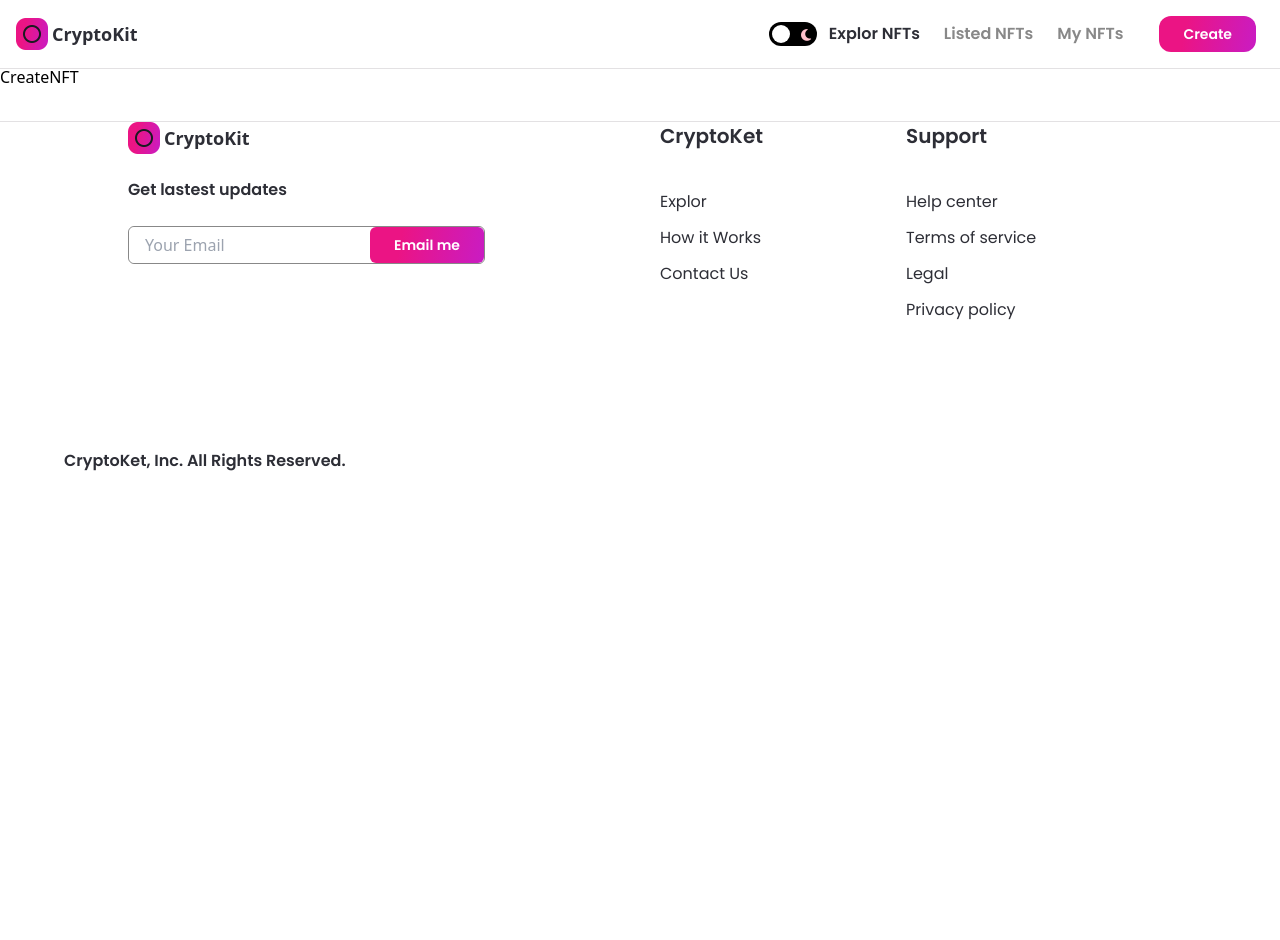
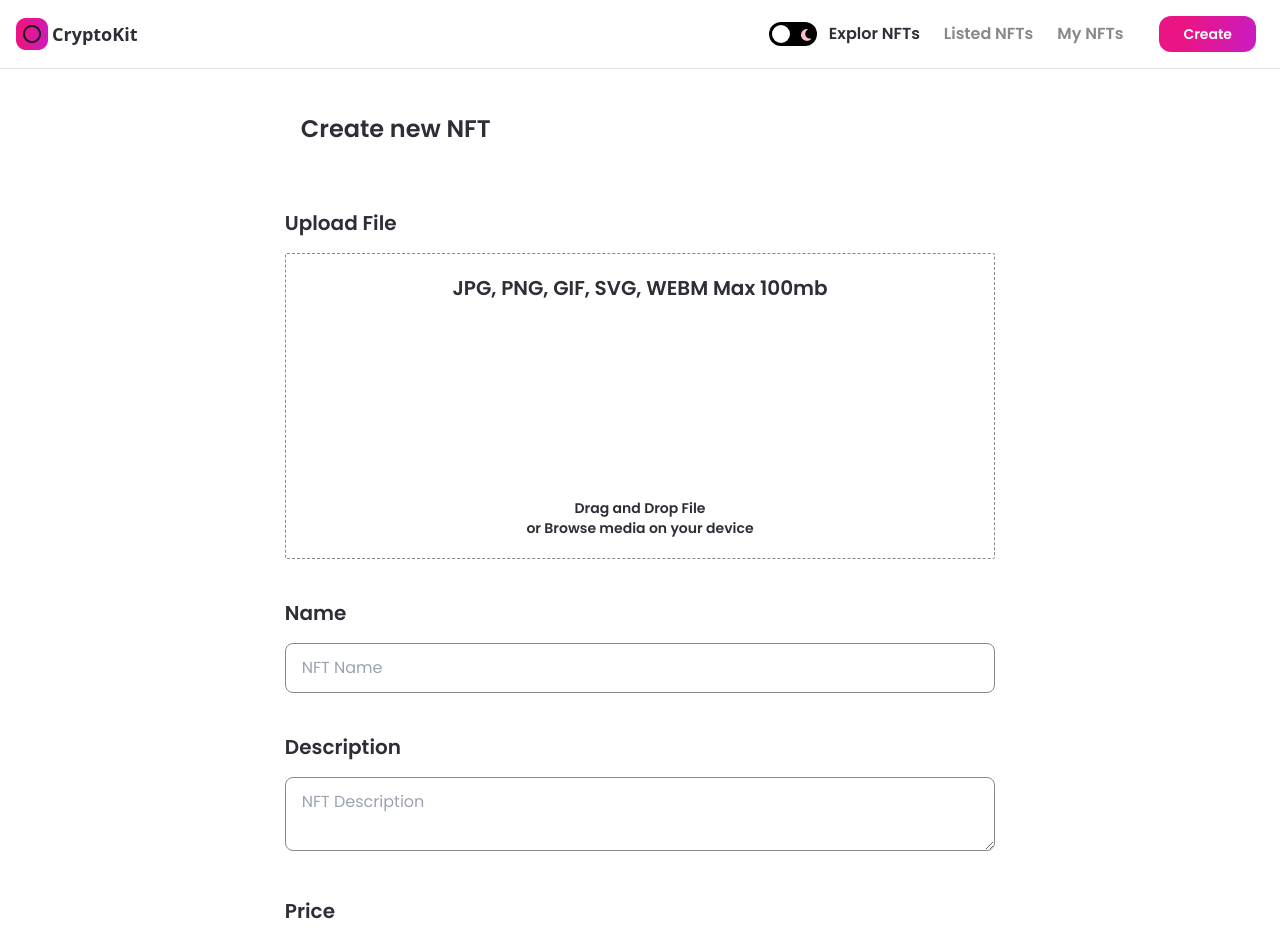
Before and after one commit to xdd825/nft_marketplace, a Next.js app: page /create-nft in a window 1280 px wide. Shown: the top 940 px of the page. Before the commit the page ends 800 px from the top, so only its background shows below. Built offline with nearby package versions, Linux system fonts and the light colour scheme.

Commit message:
add create NFT page

```diff
--- /dev/null
+++ b/components/Input.jsx
@@ -0,0 +1,30 @@
+import React from 'react';
+
+const Input = ({ inputType, title, placeholder, handleClick }) => (
+  <div className="mt-10 w-full">
+    <p className="font-poppins dark:text-white text-nft-black-1 font-semibold text-xl">{title}</p>
+
+    {inputType === 'number' ? (
+      <div className="dark:bg-nft-black-1 bh-white border dark:border-nft-black-1 border-nft-gray-1 rounded-lg w-full outline-none font-poppins dark:text-white text-nft-gray-2 text-base mt-4 px-4 py-3 flexBetween flex-row">
+        <input type="number" className="flex w-full dark:bg-nft-black-1 bg-white outline-none" placeholder={placeholder} onChange={handleClick} />
+        <p className="font-poppins dark:text-white text-nft-black-1 font-semibold text-xl">ETH</p>
+      </div>
+    ) : inputType === 'textarea' ? (
+      <textarea
+        row={10}
+        className="dark:bg-nft-black-1 bg-white border dark:border-nft-black-1 border-nft-gray-2 rounded-lg w-full outline-none font-poppins dark:text-white text-nft-gray-2 text-base mt-4 px-4 py-3"
+        placeholder={placeholder}
+        onChange={handleClick}
+      />
+    ) : (
+      <input
+        className="dark:bg-nft-black-1 bg-white border dark:border-nft-black-1 border-nft-gray-2 rounded-lg w-full outline-none font-poppins dark:text-white text-nft-gray-2 text-base mt-4 px-4 py-3"
+        placeholder={placeholder}
+        onChange={handleClick}
+      />
+    )}
+
+  </div>
+);
+
+export default Input;
--- a/pages/create-nft.js
+++ b/pages/create-nft.js
@@ -1,7 +1,98 @@
-import React from 'react';
+import { useState, useMemo, useCallback, useContext } from 'react';
+import { useRouter } from 'next/router';
+import { useDropzone } from 'react-dropzone';
+import Image from 'next/image';
+import { useTheme } from 'next-themes';
 
-const CreateNft = () => (
-  <div>CreateNFT</div>
-);
+import { Button } from '../components';
+import images from '../assets';
+import Input from '../components/Input';
+
+const CreateNft = () => {
+  const [fileUrl, setFileUrl] = useState(null);
+  const [formInput, setFormInput] = useState({ name: '', description: '', price: '' });
+  const { theme } = useTheme();
+
+  const onDrop = useCallback(() => {
+
+  }, []);
+
+  const { getRootProps, getInputProps, isDragActive, isDragAccept, isDragReject } = useDropzone({
+    onDrop,
+    accept: 'image/*',
+    maxSize: 5000000,
+  });
+
+  const fileStyle = useMemo(() => (
+    `dark:bg-nft-black-1 bg-white border dark:border-white border-nft-gray-2 flex flex-col items-center p-5 rounded-sm border-dashed
+    ${isDragActive && 'border-file-active'}
+    ${isDragAccept && 'border-file-accept'}
+    ${isDragReject && 'border-file-reject'}`
+  ), [isDragActive, isDragAccept, isDragReject]);
+
+  return (
+    <div className="flex justify-center sm:px-4 p-12">
+      <div className="w-3/5 md:w-full">
+        <h1 className="font-poppins dark:text-white text-nft-black-1 text-2xl minlg:text-4xl font-semibold ml-4 xs:ml-0">Create new NFT</h1>
+
+        <div className="mt-16">
+          <p className="font-poppins dark:text-white text-nft-black-1 font-semibold text-xl">Upload File</p>
+          <div className="mt-4">
+            <div {...getRootProps()} className={fileStyle}>
+              <input {...getInputProps()} />
+              <div className="flexCenter flex-col text-center">
+                <p className="font-poppins dark:text-white text-nft-black-1 font-semibold text-xl">JPG, PNG, GIF, SVG, WEBM Max 100mb</p>
+
+                <div className="my-12 w-full flex justify-center">
+                  <Image
+                    src={images.upload}
+                    width={100}
+                    height={100}
+                    objectFit="contain"
+                    alt="file upload"
+                    className={theme === 'light' && 'filter invert'}
+                  />
+                </div>
+
+                <p className="font-poppins dark:text-white text-nft-black-1 font-semibold text-sm">Drag and Drop File</p>
+                <p className="font-poppins dark:text-white text-nft-black-1 font-semibold text-sm">or Browse media on your device</p>
+              </div>
+            </div>
+            {fileUrl && (
+            <aside>
+              <div>
+                <img src={fileUrl} alt="asset_file" />
+              </div>
+            </aside>
+            )}
+          </div>
+        </div>
+
+        <Input
+          inputType="input"
+          title="Name"
+          placeholder="NFT Name"
+          handleClick={(e) => setFormInput({ ...formInput, name: e.target.value })}
+        />
+        <Input
+          inputType="textarea"
+          title="Description"
+          placeholder="NFT Description"
+          handleClick={(e) => setFormInput({ ...formInput, description: e.target.value })}
+        />
+        <Input
+          inputType="number"
+          title="Price"
+          placeholder="NFT Price"
+          handleClick={(e) => setFormInput({ ...formInput, price: e.target.price })}
+        />
+
+        <div className="mt-7 w-full flex justify-end">
+          <Button btnName="Create NFT" className="rounded-xl" handleClick={() => {}} />
+        </div>
+      </div>
+    </div>
+  );
+};
 
 export default CreateNft;
--- a/styles/globals.css
+++ b/styles/globals.css
@@ -20,6 +20,17 @@
 /* Hide scrollbar for Chrome, Safari and Opera */
 .no-scrollbar::-webkit-scrollbar {
     display: none;
+}
+
+input::-webkit-outer-spin-button,
+input::-webkit-inner-spin-button {
+    /* display: none; <- Crashes Chrome on hover */
+    -webkit-appearance: none;
+    margin: 0; /* <-- Apparently some margin are still there even though it's hidden */
+}
+
+input[type=number] {
+    -moz-appearance:textfield; /* Firefox */
 }
 
 /* Hide scrollbar for IE, Edge and Firefox */
```
